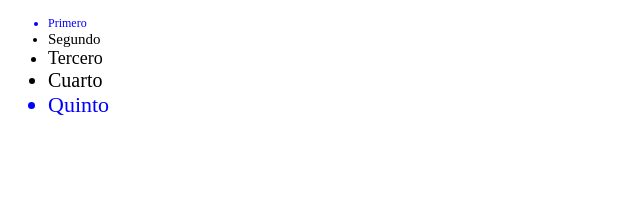
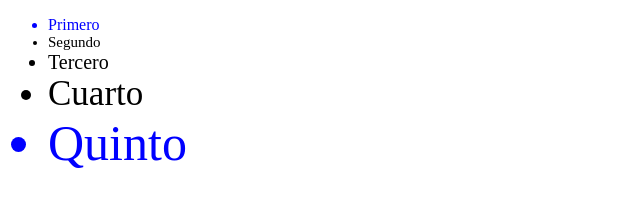
Before and after one commit to DainWs/2DAW_DIW, a plain HTML site: page 1Trimestre/Unit-3/Exercises/Worksheet-02/Exercise-03/index.html in a window 1280 px wide. Shown: the whole page, without its empty margins (0-640 px from the left). Drawn offline with Linux system fonts and the light colour scheme.

Commit message:
correccion?

```diff
--- a/1Trimestre/Unit-3/Exercises/Worksheet-02/Exercise-03/css/index.css
+++ b/1Trimestre/Unit-3/Exercises/Worksheet-02/Exercise-03/css/index.css
@@ -1,7 +1,6 @@
 /* Listas */
-ul li:first-child {
+ul li:first-child, ul li:last-child {
     color: blue;
-    font-size: 12px;
 }
 
 ul li:nth-of-type(2) {
@@ -9,14 +8,13 @@ ul li:nth-of-type(2) {
 }
 
 ul li:nth-of-type(3) {
-    font-size: 18px;
+    font-size: 20px;
 }
 
 ul li:nth-of-type(4) {
-    font-size: 20px;
+    font-size: 35px;
 }
 
 ul li:last-child {
-    color: blue;
-    font-size: 22px;
+    font-size: 50px;
 }
```
